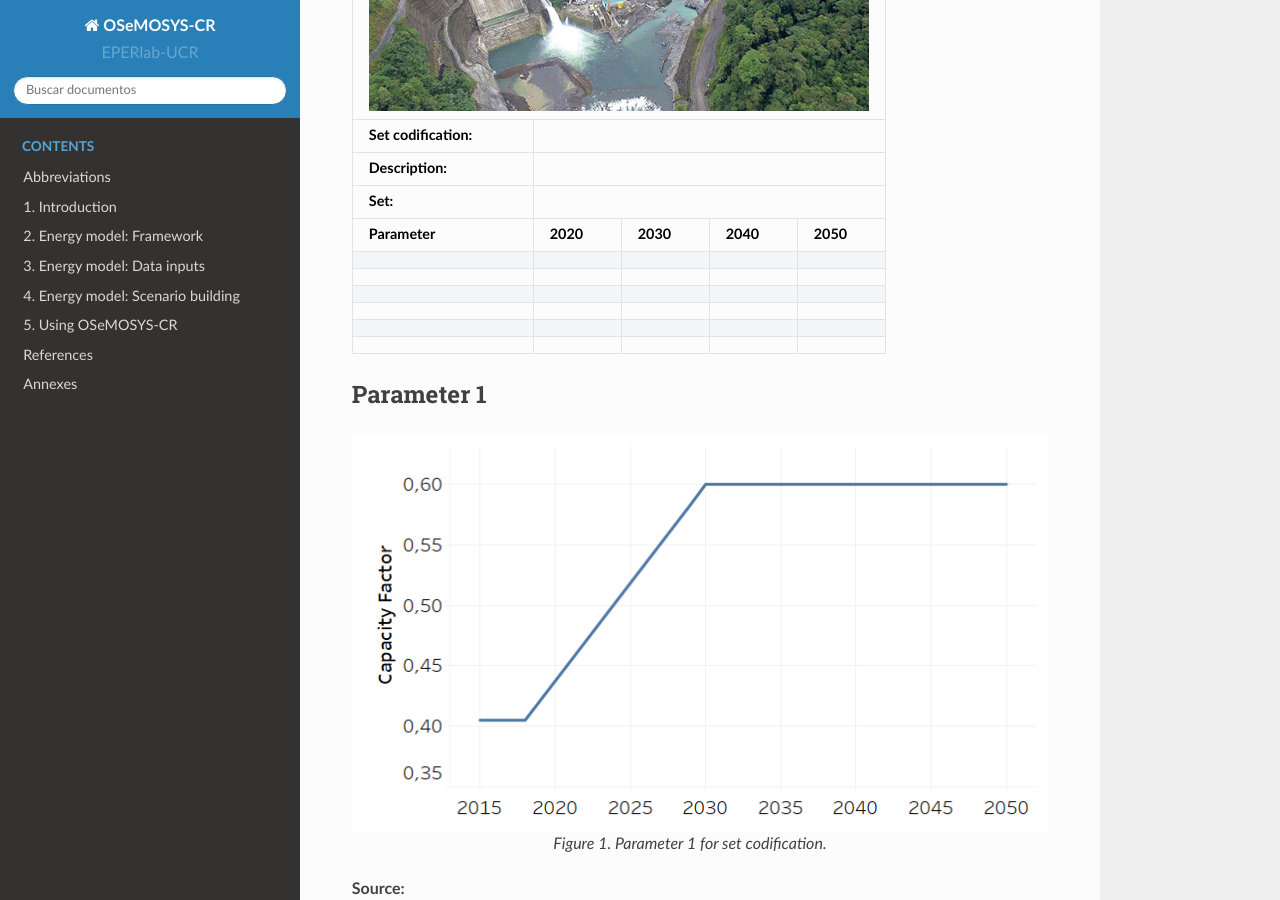
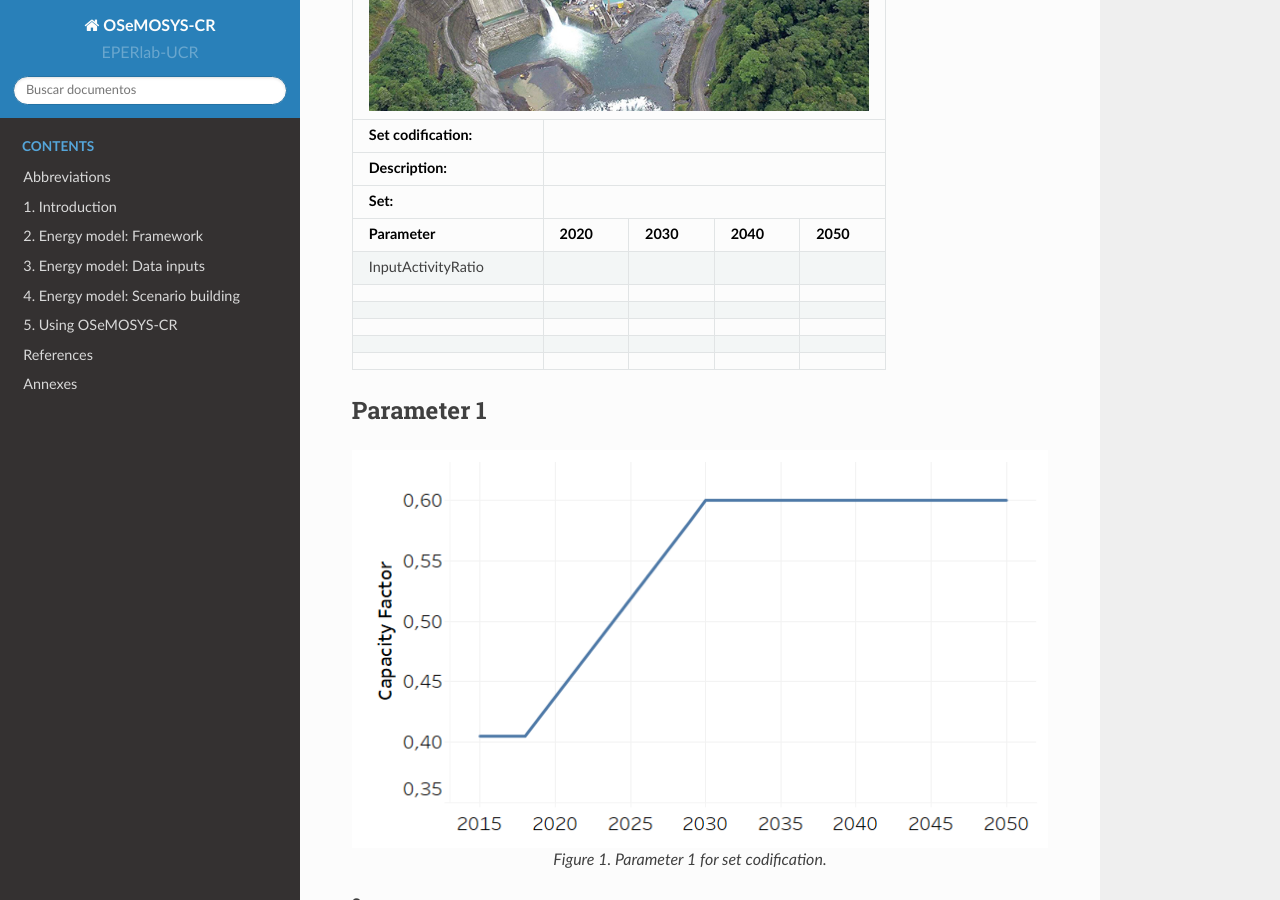
Before and after one commit to EPERLab/OSeMOSYS-CR, a Sphinx documentation site: the page built from docs/Template_example.rst, in a window 1280 px wide and 900 px high, scrolled down 339 px. Built offline with Sphinx 7.4.7 and the Read the Docs theme 2.0.0, drawn with Linux system fonts in a browser that asks for light colours; formulas are drawn with MathJax 3.

Commit message:
Update Template_example.rst

```diff
--- a/docs/Template_example.rst
+++ b/docs/Template_example.rst
@@ -14,7 +14,7 @@ Set codification
 +-------------------+--------------+-------------------+------------------+---------------------+
 | Parameter         | 2020         | 2030              | 2040             |  2050               |
 +===================+==============+===================+==================+=====================+
-|                   |              |                   |                  |                     |
+| InputActivityRatio|              |                   |                  |                     |
 +-------------------+--------------+-------------------+------------------+---------------------+
 |                   |              |                   |                  |                     |
 +-------------------+--------------+-------------------+------------------+---------------------+
```
